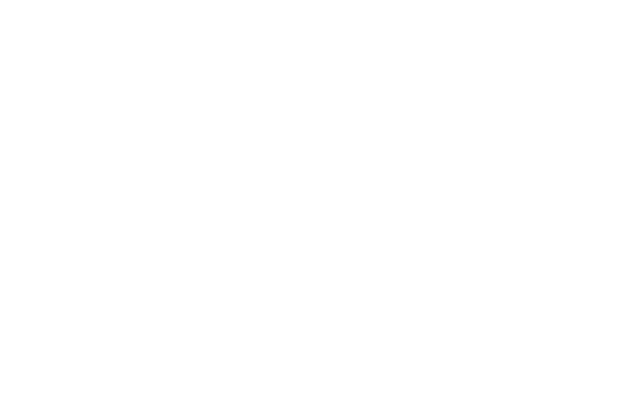
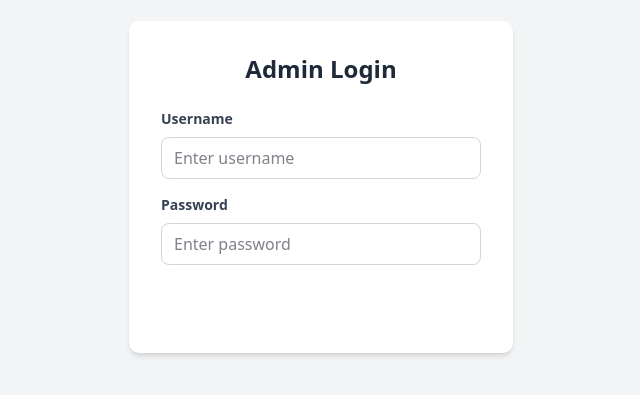
Before and after one commit to cl1ntdev/Toothalie-Front-End, a React (Vite) app: page /toothalieAdmin in a window 1280 px wide. Before the commit this address had no page. Shown: the part 213-608 px from the top of the page, without its empty margins (319-959 px from the left). Built offline with nearby package versions, Linux system fonts and the light colour scheme.

Commit message:
admin login route and authentication

```diff
--- a/src/App.tsx
+++ b/src/App.tsx
@@ -4,10 +4,9 @@ import LandingPage from './Pages/LandingPage'
 import { Routes, Route } from "react-router-dom";
 import LoginPage from './Pages/Auth/LoginPage';
 import  RegisterPage  from './Pages/Auth/RegisterPage';
-import PatientPanel from './Pages/Authenticated/Panes/PatientPane/Patient';
-import DentistPanel from './Pages/Authenticated/Panes/DentistPane/Dentist';
 import ProtectedRoute from './components/ProtectedRoute';
 import UserDashboard from './Pages/Authenticated/UserDashboard';
+import ToothalieAdmin from './Pages/Auth/ToothalieAdmin';
 function App() {
 
   return (
@@ -17,6 +16,7 @@ function App() {
         <Route path='/' element={<LandingPage />} />
         <Route path='/login' element={<LoginPage />} />
         <Route path='/register' element={<RegisterPage />} />
+        <Route path='/toothalieAdmin' element={<ToothalieAdmin />} />
 
 
         <Route path='/user' element={
--- /dev/null
+++ b/src/Pages/Auth/ToothalieAdmin.tsx
@@ -0,0 +1,74 @@
+import React, { use, useState } from "react";
+import LoginAuth from "@/API/LoginAuth";
+import { UserLoginInfoClass } from "@/Classes/UserLogin";
+
+export default function ToothalieAdmin() {
+  const [username, setUsername] = useState("");
+  const [password, setPassword] = useState("");
+
+  const handleSubmit = async(e) => {
+    e.preventDefault();
+    console.log("Login attempt:", { username, password });
+    const user = new UserLoginInfoClass(username,password)
+    const result = await LoginAuth(user);
+    console.log(result)
+  };
+
+  return (
+    <div className="min-h-screen flex items-center justify-center bg-gray-100">
+      <div className="bg-white p-8 rounded-lg shadow-md w-full max-w-sm">
+        <h2 className="text-2xl font-bold text-center text-gray-800 mb-6">
+          Admin Login
+        </h2>
+
+        <form onSubmit={handleSubmit} className="space-y-4">
+          {/* Username Field */}
+          <div>
+            <label
+              className="block text-gray-700 text-sm font-bold mb-2"
+              htmlFor="username"
+            >
+              Username
+            </label>
+            <input
+              id="username"
+              type="text"
+              value={username}
+              onChange={(e) => setUsername(e.target.value)}
+              className="w-full px-3 py-2 border border-gray-300 rounded-md focus:outline-none focus:ring-2 focus:ring-blue-500 focus:border-transparent transition duration-200"
+              placeholder="Enter username"
+              required
+            />
+          </div>
+
+          {/* Password Field */}
+          <div>
+            <label
+              className="block text-gray-700 text-sm font-bold mb-2"
+              htmlFor="password"
+            >
+              Password
+            </label>
+            <input
+              id="password"
+              type="password"
+              value={password}
+              onChange={(e) => setPassword(e.target.value)}
+              className="w-full px-3 py-2 border border-gray-300 rounded-md focus:outline-none focus:ring-2 focus:ring-blue-500 focus:border-transparent transition duration-200"
+              placeholder="Enter password"
+              required
+            />
+          </div>
+
+          {/* Submit Button */}
+          <button
+            type="submit"
+            className="w-full bg-blue-600 text-white font-bold py-2 px-4 rounded-md hover:bg-blue-700 focus:outline-none focus:ring-2 focus:ring-blue-500 focus:ring-opacity-50 transition duration-200"
+          >
+            Sign In
+          </button>
+        </form>
+      </div>
+    </div>
+  );
+}
```
